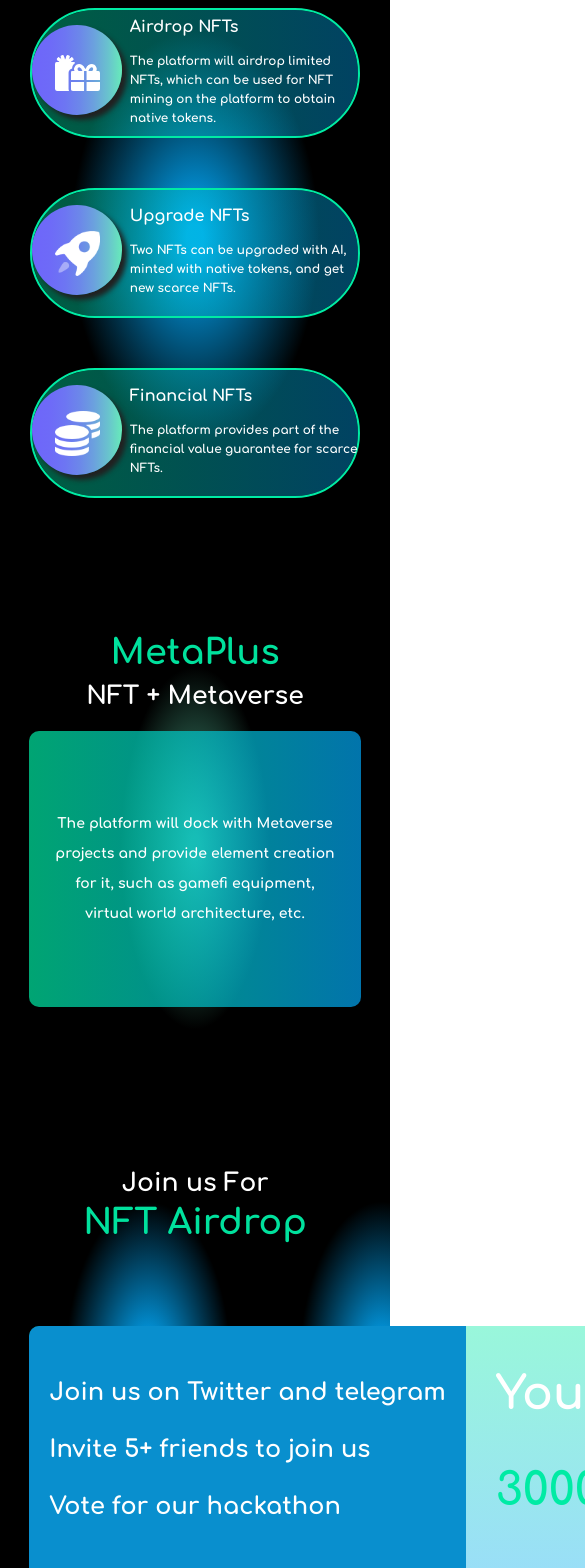
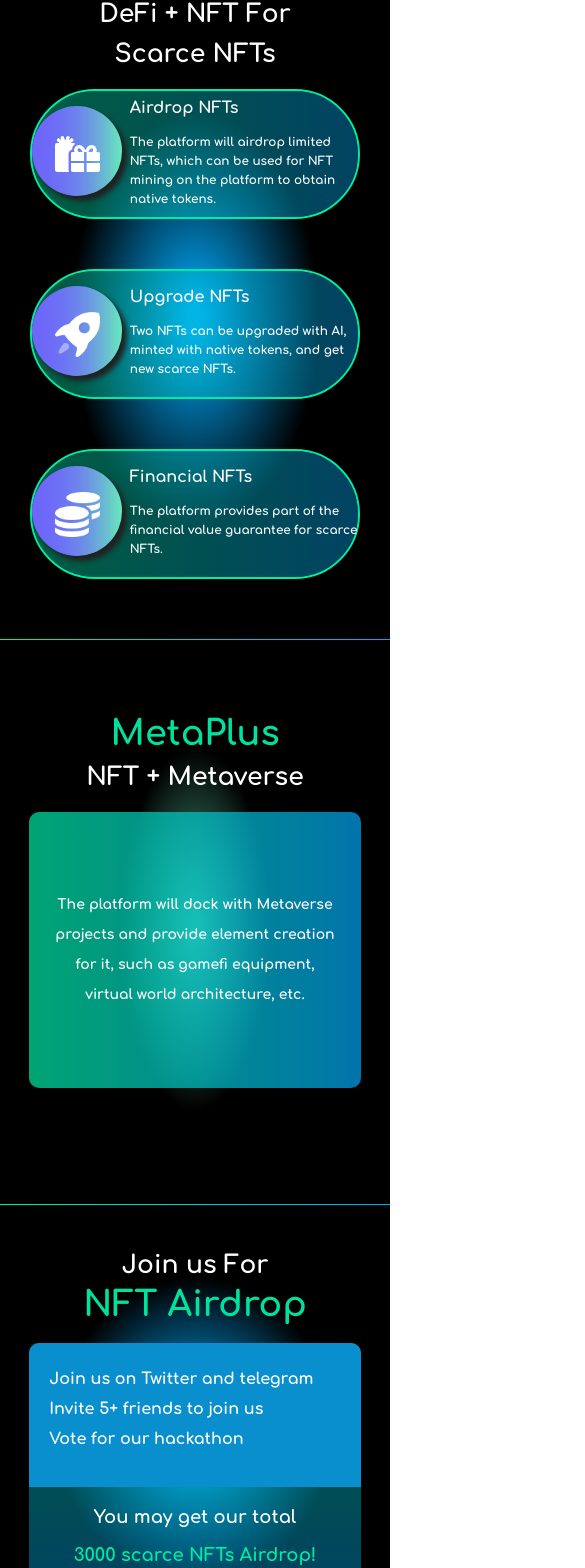
Before and after one commit to harikharan07/forart-website, a React (Create React App) app: page / in a window 390 px wide. Shown: the part 2210-3778 px from the top of the page, 585 px wide, since content can reach past the window. Built offline with nearby package versions, Linux system fonts and the light colour scheme.

Commit message:
mobile adjustment

```diff
--- a/src/pages/airdrop/index.tsx
+++ b/src/pages/airdrop/index.tsx
@@ -5,12 +5,12 @@ const Wrapper = styled.div`
   width: 100%;
   height: 750px;
   padding-top: 30px;
-  background: radial-gradient(#02A6F5 5%, #000000 50%);
+  background: radial-gradient(#02A6F5 5%, #000000 50%) no-repeat;
 
   @media screen and (max-width: 1100px) {
-    height: fit-content;
-    background-size: 60%;
-    background-position: top 50% left 20%;
+    height: 400px;
+    background-size: 100%;
+    background-position: top 50% left 50%;
   }
 `
 
@@ -77,6 +77,17 @@ const ItemBorder = styled.div`
     left: 0;
     top: 0;
   }
+
+  @media screen and (max-width: 1100px) {
+    width: 100%;
+    height: 220px;
+    margin: 0;
+    justify-content: center;
+    flex-direction: column;
+    &:before {
+      height: 250px;
+    }
+  }
 `
 
 const JoinContent = styled.div`
@@ -96,6 +107,15 @@ const JoinContent = styled.div`
   .join-item {
     margin-bottom: 30px;
   }
+
+  @media screen and (max-width: 1100px) {
+    font-size: 16px;
+    border-bottom-left-radius: 0px;
+    border-top-right-radius: 10px;
+    .join-item {
+      margin-bottom: 12px;
+    }
+  }
 `
 
 const Result = styled.div`
@@ -112,6 +132,17 @@ const Result = styled.div`
     font-size: 45px;
   }
 
+  @media screen and (max-width: 1100px) {
+    font-size: 18px;
+    align-items: center;
+    margin: 0;
+    top: 20px;
+
+    p{
+      font-size: 18px;
+    }
+  }
+
 
 `
 
@@ -122,6 +153,12 @@ const Line = styled.div`
   background: linear-gradient(90deg,#00EBA4,#02A6F5);
   position: relative;
   top: -100px;
+
+  @media screen and (max-width: 1100px) {
+    top: -10px;
+    width: 100vw;
+    margin: 0;
+  }
 `
 
 
--- a/src/pages/foot/index.tsx
+++ b/src/pages/foot/index.tsx
@@ -11,6 +11,9 @@ const FootContent = styled.div`
   height: 250px;
   padding-top: 50px;
   position: relative;
+
+  @media screen and (max-width: 1100px) {
+  }
 `
 
 const FootMain = styled.div`
@@ -35,6 +38,10 @@ const Register = styled.div`
   color: rgba(255,255,255,0.7);
   position: absolute;
   bottom: 0;
+
+  @media screen and (max-width: 1100px) {
+    line-height: 20px;
+  }
 `
 
 const ExternalLinksContainer = styled.div`
--- a/src/pages/incubation/index.tsx
+++ b/src/pages/incubation/index.tsx
@@ -148,7 +148,9 @@ const Line = styled.div`
   background: linear-gradient(90deg,#00EBA4,#02A6F5);
 
   @media screen and (max-width: 1100px) {
-    display: none;
+    top: -10px;
+    width: 100vw;
+    margin: 0;
   }
 `
 
--- a/src/pages/metaPlus/index.tsx
+++ b/src/pages/metaPlus/index.tsx
@@ -112,7 +112,9 @@ const Line = styled.div`
   top: -100px;
 
   @media screen and (max-width: 1100px) {
-    display: none;
+    top: -10px;
+    width: 100vw;
+    margin: 0;
   }
 `
 
--- a/src/pages/mint/index.tsx
+++ b/src/pages/mint/index.tsx
@@ -252,7 +252,9 @@ const Line = styled.div`
   top: -150px;
 
   @media screen and (max-width: 1100px) {
-    display: none;
+    top: -300px;
+    width: 100vw;
+    margin: 0;
   }
 `
 
--- a/src/pages/roadmap/index.tsx
+++ b/src/pages/roadmap/index.tsx
@@ -10,7 +10,7 @@ const Wrapper = styled.div`
   width: 100%;
   height: 1100px;
   padding-top: 30px;
-  background: radial-gradient(#00EBA4 5%, #000000 45%);
+  background: radial-gradient(#00EBA4 5%, #000000 45%) no-repeat;
 
   @media screen and (max-width: 1100px) {
     height: fit-content;
@@ -23,9 +23,13 @@ const RoadmapContainer = styled.div`
 `
 
 const RoadmapBorder = styled.div`
-
   width: 800px;
   height: 1000px;
+
+  @media screen and (max-width: 1100px) {
+    width: 85vw;
+    height: fit-content;
+  }
 
 `
 
@@ -44,6 +48,15 @@ const Title = styled.div`
     color: #00EBA4;
     opacity: .96;
   }
+
+  @media screen and (max-width: 1100px) {
+    margin-bottom: 50px;
+
+    span {
+      font-size: 36px;
+
+    }
+  }
 `
 
 const RoadmapItem = styled.div`
@@ -55,8 +68,6 @@ const RoadmapItem = styled.div`
   position: relative;
   margin-bottom: 5px;
 
-
-
   &:before {
     content: '';
     width: 100%;
@@ -66,15 +77,16 @@ const RoadmapItem = styled.div`
     opacity: .4;
     left: 0;
     top: 0;
-
   }
-
 
   &:nth-child(3) {
     .arrow {
       display: none;
     }
   }
+
+ @media screen and (max-width: 1100px) {
+ }
 
 
 
@@ -110,9 +122,24 @@ const LeftArea = styled.div`
     width: 50px;
     top: 110px;
     right: 75px;
+  }
 
+  @media screen and (max-width: 1100px) {
+    .describe {
+      width: 100%;
+      left: 0px;
+      font-size: 15px;
+    }
 
+    .icon {
+      width: 25px;
+      right: 15px;
+    }
 
+    .arrow {
+      right: 20px;
+
+    }
   }
 
 `
@@ -131,7 +158,6 @@ const RightArea = styled.div`
     line-height: 29px;
     color: #fff;
     margin: 20px;
-
   }
 
   .item-detail {
@@ -140,6 +166,19 @@ const RightArea = styled.div`
     line-height: 19px;
     color: #fff;
     font-weight: 500;
+  }
+
+  @media screen and (max-width: 1100px) {
+    width: 70%;
+    .item-title{
+      font-size: 18px;
+      line-height: 12px;
+    }
+    .item-detail {
+      margin: 20px;
+      font-size: 13px;
+      line-height: 19px;
+    }
   }
 
 `
```
